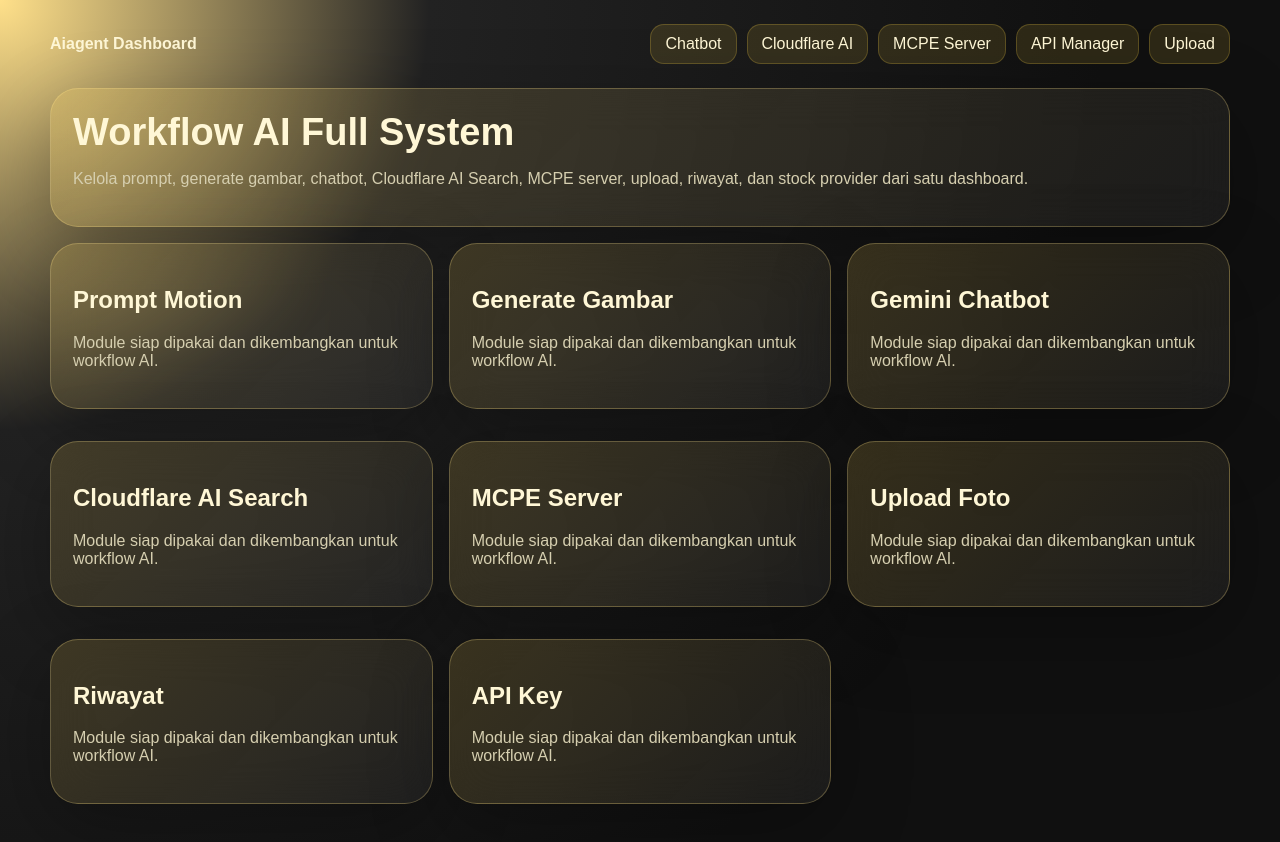
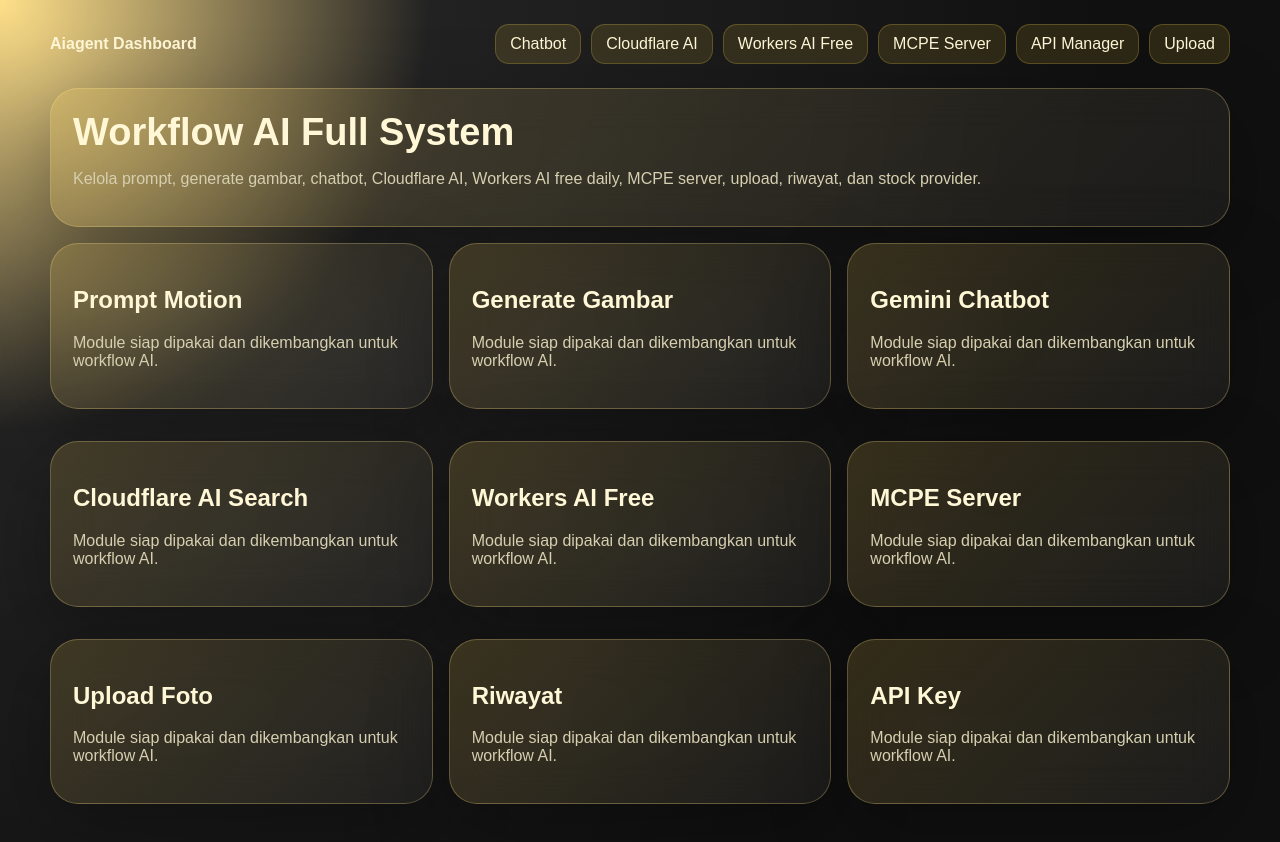
Before and after one commit to kheireditzz/Aiagent, a Next.js app: page /dashboard in a window 1280 px wide. Built offline with nearby package versions, Linux system fonts and the light colour scheme.

Commit message:
Add Workers AI free daily link to dashboard

```diff
--- a/app/dashboard/page.js
+++ b/app/dashboard/page.js
@@ -1,2 +1,2 @@
-const items=['Prompt Motion','Generate Gambar','Gemini Chatbot','Cloudflare AI Search','MCPE Server','Upload Foto','Riwayat','API Key']
-export default function Dashboard(){return <main className="page"><div className="wrap"><div className="nav"><b>Aiagent Dashboard</b><div className="links"><a className="link" href="/chat">Chatbot</a><a className="link" href="/cloudflare-search">Cloudflare AI</a><a className="link" href="/mcpe">MCPE Server</a><a className="link" href="/settings">API Manager</a><a className="link" href="/upload">Upload</a></div></div><div className="hero glass card"><h1>Workflow AI Full System</h1><p className="muted">Kelola prompt, generate gambar, chatbot, Cloudflare AI Search, MCPE server, upload, riwayat, dan stock provider dari satu dashboard.</p></div><div className="grid three">{items.map(x=><div className="glass card feature" key={x}><h2>{x}</h2><p className="muted">Module siap dipakai dan dikembangkan untuk workflow AI.</p></div>)}</div></div></main>}
+const items=['Prompt Motion','Generate Gambar','Gemini Chatbot','Cloudflare AI Search','Workers AI Free','MCPE Server','Upload Foto','Riwayat','API Key']
+export default function Dashboard(){return <main className="page"><div className="wrap"><div className="nav"><b>Aiagent Dashboard</b><div className="links"><a className="link" href="/chat">Chatbot</a><a className="link" href="/cloudflare-search">Cloudflare AI</a><a className="link" href="/free-ai">Workers AI Free</a><a className="link" href="/mcpe">MCPE Server</a><a className="link" href="/settings">API Manager</a><a className="link" href="/upload">Upload</a></div></div><div className="hero glass card"><h1>Workflow AI Full System</h1><p className="muted">Kelola prompt, generate gambar, chatbot, Cloudflare AI, Workers AI free daily, MCPE server, upload, riwayat, dan stock provider.</p></div><div className="grid three">{items.map(x=><div className="glass card feature" key={x}><h2>{x}</h2><p className="muted">Module siap dipakai dan dikembangkan untuk workflow AI.</p></div>)}</div></div></main>}
```
